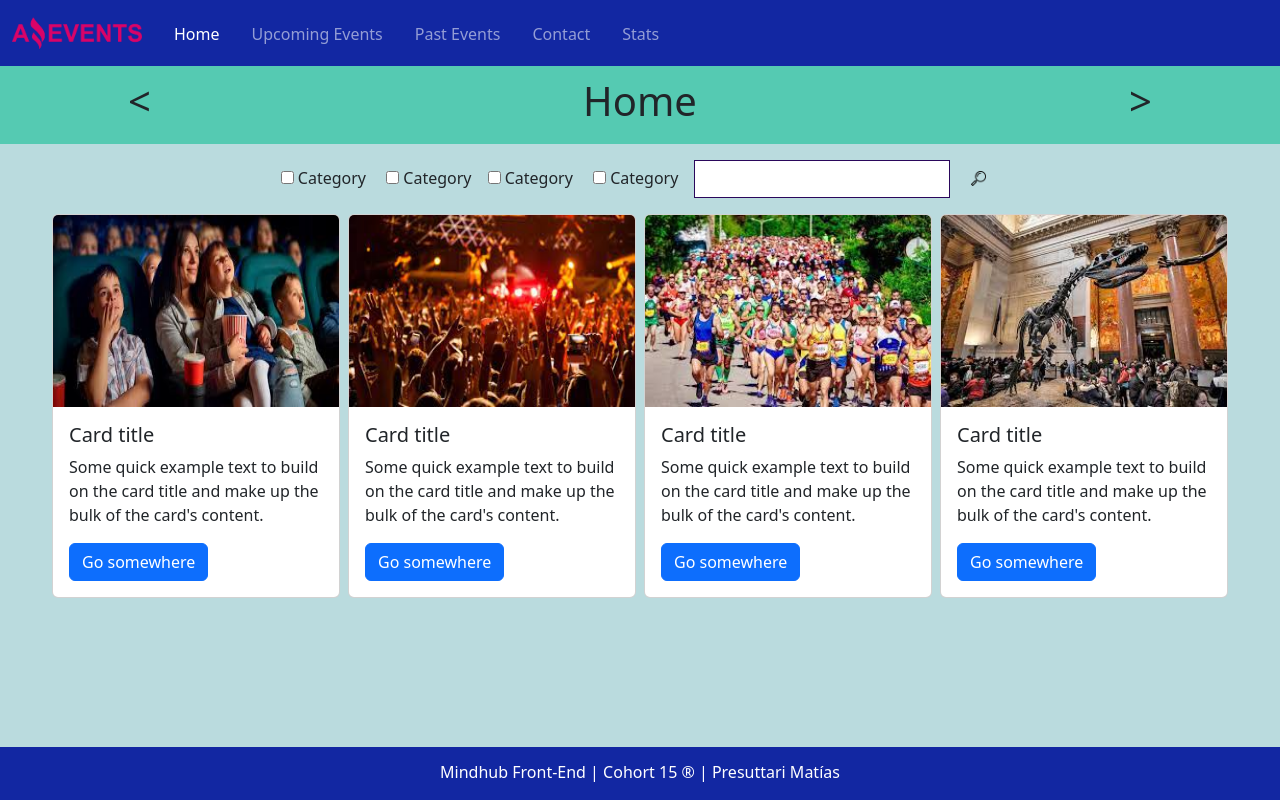
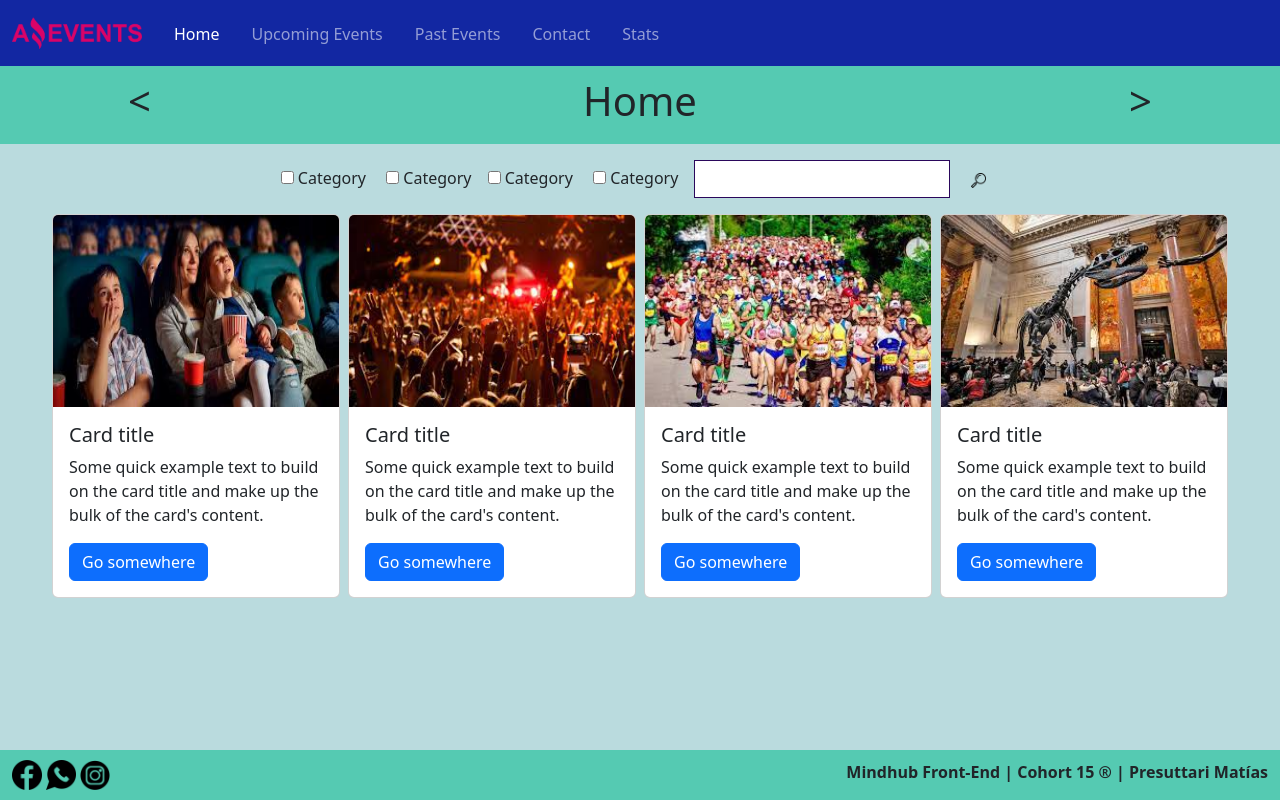
Before and after one commit to matiaspresuttari/MDHL_Presuttari_2, a plain HTML site: page home.html in a window 1280 px wide. Drawn offline with nearby package versions, Linux system fonts and the light colour scheme.

Commit message:
Tarea 1 v3

```diff
--- a/assets/styles/main.css
+++ b/assets/styles/main.css
@@ -34,10 +34,12 @@ nav{
 
 footer{
     min-height: 4vh;
-    background-color: #1227a2;
-    padding-top: 0.8rem;
+    background-color: #55cab2;
+    padding-top: 0.6rem;
     position: fixed;
     bottom: 0;
+    font-weight: bold;
+    justify-content: space-between;
 }
 
 body{
--- a/home.html
+++ b/home.html
@@ -76,10 +76,12 @@
                         Category
                     </label>
                 </div>
-                <input class="form-control me-2 area-texto" type="search" placeholder="" aria-label="Search">
-                <button class="btn d-flex" type="submit">
-                    <img class="pt-1" src="./assets/images/lupa.png" alt="lupa" width=15>
-                </button>
+                <div class="d-flex">
+                    <input class="form-control me-2 area-texto" type="search" placeholder="" aria-label="Search">
+                    <button class="btn" type="submit">
+                        <img class="" src="./assets/images/lupa.png" alt="lupa" width=15>
+                    </button>
+                </div>
             </form>
         </div>
         <div class="d-flex flex-wrap justify-content-center contenedor2">
@@ -122,8 +124,15 @@
         </div>
     </main>
 
-    <footer class="container-fluid d-flex text-white justify-content-center align-items-center">
-        <p>Mindhub Front-End | Cohort 15 &reg; | Presuttari Matías</p>
+    <footer class="container-fluid d-flex">
+        <div class="redes">
+            <a href=""><img src="./assets/images/facebook.png" alt="facebook" width="30"></a>
+            <a href=""><img src="./assets/images/whatsapp.png" alt="whatsapp" width="30"></a>
+            <a href=""><img src="./assets/images/instagram.png" alt="instagram" width="30"></a>
+        </div>
+        <div class="texto-footer">
+            <p>Mindhub Front-End | Cohort 15 &reg; | Presuttari Matías</p>
+        </div>
     </footer>
 
     <script src="https://cdn.jsdelivr.net/npm/bootstrap@5.3.0-alpha1/dist/js/bootstrap.bundle.min.js"
```
Also changed, not shown: contact.html (+9 -2 lines), details.html (+9 -2 lines), past_events.html (+9 -2 lines), stats.html (+9 -2 lines), upcoming_events.html (+9 -2 lines), assets/images/facebook.png (added), assets/images/instagram.png (added), assets/images/whatsapp.png (added).
